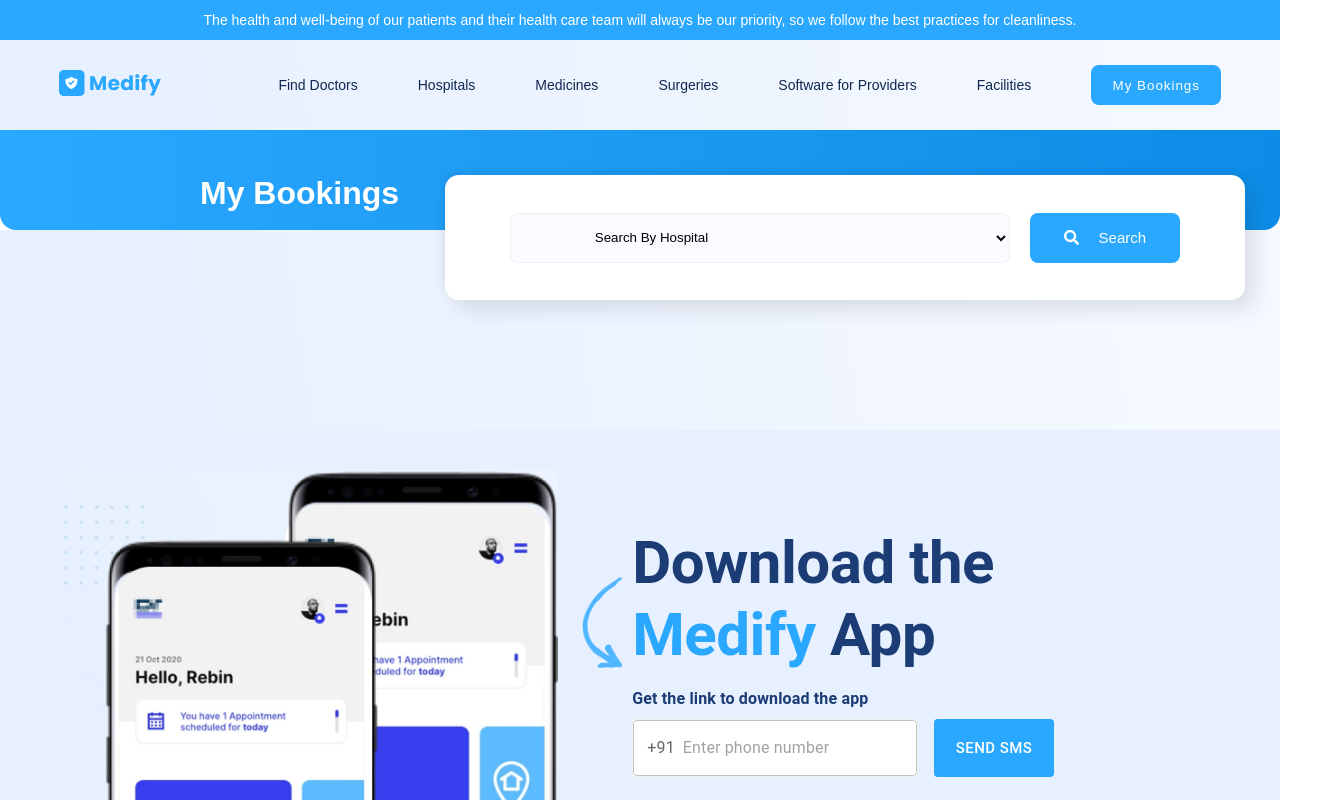
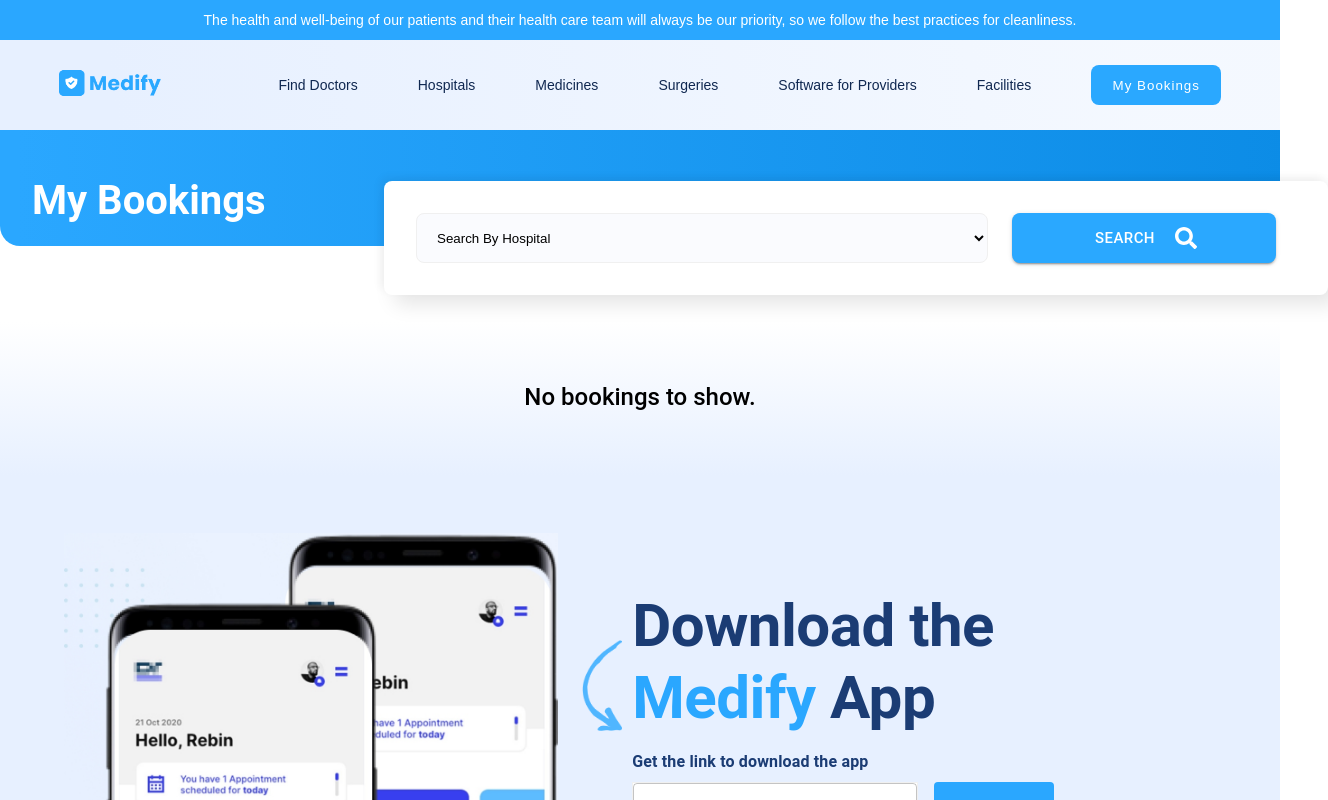
Before and after one commit to rovinpal/XMedify, a React (Create React App) app: page /my-bookings in a window 1280 px wide. Shown: the top 800 px of the page, 1328 px wide, since content can reach past the window. Built offline with nearby package versions, Linux system fonts and the light colour scheme.

Commit message:
MyBookings

```diff
--- a/src/App.js
+++ b/src/App.js
@@ -2,7 +2,6 @@ import { BrowserRouter as Router, Routes, Route } from "react-router-dom";
 import Bookings from "./Pages/Bookings/Bookings";
 import MedHomePage from "./Pages/HomePage/HomePage";
 import MyBookings from "./Pages/MyBookings/MyBookings";
-// import SlotCalendar from "./Components/SlotCalendar/SlotCalendar";
 
 
 function App() {
@@ -21,9 +20,7 @@ function App() {
           <Route path="/my-bookings" element={<MyBookings />} />
         </Routes>
       </Router>
-      {/* <Bookings />
-      <MyBookings /> */}
-      {/* <SlotCalendar /> */}
+
     </div>
   );
 }
--- a/src/Components/SlotCalendar/SlotCalendar.jsx
+++ b/src/Components/SlotCalendar/SlotCalendar.jsx
@@ -1,22 +1,22 @@
-import DaySelector from "./DaySelect/DaySelect";
-import { Box, Typography } from "@mui/material";
+import DaySelector from "../../Components/SlotCalendar/DaySelect/DaySelect";
+import { Box } from "@mui/material";
 import { useState } from "react";
 import { startOfDay } from "date-fns";
-import TimeSlotPicker from "./TimeSelect/TimeSelect";
+import TimeSlotPicker from "../../Components/SlotCalendar/TimeSelect/TimeSelect";
 
-export default function Calendar({ availableSlots, details, handleBooking }) {
+const Calendar = ({ details, handleBooking }) => {
   const [selectedDate, setSelectedDate] = useState(startOfDay(new Date()));
 
-  const morning = availableSlots?.morning || [];
-  const afternoon = availableSlots?.afternoon || [];
-  const evening = availableSlots?.evening || [];
+  const availableSlots = {
+    morning: ["11:30 AM"],
+    afternoon: ["12:00 PM", "12:30 PM", "01:30 PM", "02:00 PM", "02:30 PM"],
+    evening: ["06:00 PM", "06:30 PM", "07:00 PM", "07:30 PM"],
+  };
 
-  const totalSlots = morning.length + afternoon.length + evening.length;
-
-
-    if (!availableSlots || !availableSlots.morning || !availableSlots.afternoon || !availableSlots.evening) {
-      return <Typography>Loading slots...</Typography>;
-    }
+  const totalSlots =
+    availableSlots.morning.length +
+    availableSlots.afternoon.length +
+    availableSlots.evening.length;
 
   return (
     <Box>
@@ -34,3 +34,5 @@ export default function Calendar({ availableSlots, details, handleBooking }) {
     </Box>
   );
 }
+
+export default  Calendar;
--- a/src/Pages/MyBookings/MyBookings.jsx
+++ b/src/Pages/MyBookings/MyBookings.jsx
@@ -1,110 +1,139 @@
-import React from "react";
-import "./MyBookings.css";
+import { useState, useEffect } from "react";
+import { Box, Container, Typography, Button } from "@mui/material";
 import Announcement from "../../Components/AnnouncementBar/AnnouncementBar";
 import Navbar from "../../Components/Navbar/Navbar";
 import Footer from "../../Components/Footer/Footer";
-import { FaSearch } from 'react-icons/fa';
 import DownloadApp from "../../Components/DownloadApp/DownloadApp";
+import MedicalCenterCard from "../../Components/MedicalCenterCard/MedicalCenterCard";
+import { FaSearch } from "react-icons/fa";
+
+export default function MyBookings() {
+  const [bookings, setBookings] = useState([]);
+
+  useEffect(() => {
+    const localBookings = localStorage.getItem("bookings");
+    if (localBookings) {
+      setBookings(JSON.parse(localBookings));
+    }
+  }, []);
 
 
 
-const MyBookings = () => {
-
-
   return (
-        <div className="container">
+    <>
       <Announcement />
       <Navbar />
 
-            <div
-                style={{
-                    height: "100px",
-                    background: "linear-gradient(91.75deg, #2AA7FF 1.4%, #0C8CE6 100.57%)",
-                    borderBottomRightRadius: "16px",
-                    borderBottomLeftRadius: "16px",
-                    position: "relative"
+      <Box
+        sx={{
+          background: "linear-gradient(90deg, #2AA7FF 1.4%, #0C8CE6 100.57%)",
+          borderBottomLeftRadius: 20,
+          borderBottomRightRadius: 20,
+          py: { xs: 4, md: 6 },
+          height: "20px"
         }}
       >
-                <h1
-                    style={{
-                        color: "#FFFFFF",
-                        display: "flex",
-                        justifyContent: "flex-start",
-                        marginTop:"0px",
-                        paddingTop: "45px",
-                        paddingLeft: "200px"
+        <Container>
+          <Typography
+            variant="h3"
+            color="#fff"
+            fontWeight={600}
+            sx={{ fontSize: { xs: 28, md: 40 }, borderRadius: "20px"}}
+            ml={-4}
+          >
+            My Bookings
+          </Typography>
+        </Container>
+      </Box>
+
+      <Box
+        sx={{
+          position: "relative",
+          zIndex: 10,
+          mt: "-65px",
+          mb: 8,
         }}
       >
-                    My Bookings
-                </h1>
-            </div>
-
-            <div
-                style={{
+        <Container maxWidth="xl">
+          <Box
+            sx={{
                 position: "absolute",
-                    top: "175px",
-                    left: "66%",
-                    width: "800px",
-                    height: "125px",
-                    transform: "translateX(-50%)",
+                left: "30%",
                 backgroundColor: "#FFFFFF",
+                borderRadius: 2,
+                boxShadow:
+                    "-4px -4px 8px rgba(0, 0, 0, 0.05), 10px 10px 20px rgba(0,0,0,0.1)",
+                px: { xs: 2, md: 4 },
+                py: 4,
                 display: "flex",
-                    justifyContent: "center",
+                flexDirection: { xs: "column", md: "row" },
                 alignItems: "center",
-                    gap: "20px",
-                    borderRadius: "14px",
-                    boxShadow: "-4px -4px 8px rgba(0, 0, 0, 0.05), 10px 10px 20px rgba(0,0,0,0.1)",
+                gap: 3,
+                width: "880px"
             }}
           >
-                <div className="input-group" id="city">
-                    <select
-                        value={{}}
-                        onChange={{/*(e) => setSelectedCity(e.target.value)*/}}
-                        style={{
+            <Box
+              component="select"
+              sx={{
+                width: { xs: "100%", md: "65%" },
                 height: "50px",
-                            width: "500px",
                 backgroundColor: "#FAFBFE",
                 border: "1px solid #F0F0F0",
                 borderRadius: "8px",
-                            paddingLeft: "80px"
+                pl: 2,
+              }}
+              defaultValue=""
+            >
+              <option value="">Search By Hospital</option>
+            </Box>
+
+            <Button
+              variant="contained"
+              size="large"
+              sx={{
+                height: "50px",
+                width: "30%",
+                px: 4,
+                backgroundColor: "#2AA8FF",
+                color: "#fff",
+                gap: 1.5,
+                borderRadius: "8px"
+              }}
+              endIcon={<FaSearch />}
+            >
+              Search
+            </Button>
+          </Box>
+        </Container>
+      </Box>
+
+      <Box
+        sx={{
+          background: "linear-gradient(0deg, #E7F0FF 9.01%, #FFFFFF 89.11%)",
+          py: 10,
+          mt: 15,
         }}
       >
-                        <option value="">Search By Hospital</option>
-                    </select>
-                </div>
-
-                <div>
-                    <button
-                        type="submit"
-                        onClick={{/*handleSearch*/}}
-                        style={{
-                            display: "flex",
-                            justifyContent: "center",
-                            alignItems: "center",
-                            gap: "20px",
-                            height: "50px",
-                            width: "150px",
-                            borderRadius: "8px",
-                            borderStyle: "hidden",
-                            backgroundColor: "#2AA8FF",
-                            color: "white",
-                            fontSize: "15px",
-                            cursor: "pointer"
-                        }}
-                    >
-                        <FaSearch/>
-                        Search
-                    </button>
-                </div>
-            </div>
-
-            <div style={{ paddingTop: "120px", paddingBottom: "80px", background: "linear-gradient(81deg, #E7F0FF 9.01%, rgba(232, 241, 255, 0.47) 89.11%)" }}>
-            </div>
+        <Container sx={{ width: "90vw", margin: "0 auto" }}>
+           {bookings.length > 0 ? (
+            bookings.map((booking, index) => (
+              <MedicalCenterCard
+                key={index}
+                data={booking}
+                index={index}
+                booking={true}
+              />
+            ))
+          ) : (
+            <Typography variant="h5" textAlign="center" fontWeight={500}>
+              No bookings to show.
+            </Typography>
+          )}
+        </Container>
+      </Box>
 
       <DownloadApp />
       <Footer />
-        </div>
+    </>
   );
-};
-
-export default MyBookings;
+}
```
Also changed, not shown: src/Components/MedicalCenterCard/MedicalCenterCard.jsx (+69 -24 lines), src/Components/SlotCalendar/DaySelect/DaySelect.jsx (+47 -52 lines), src/Components/SlotCalendar/TimeSelect/TimeSelect.jsx (+112 -75 lines), src/Pages/Bookings/Bookings.jsx (+51 -56 lines). Lines whose indentation alone changed are shown as unchanged.
